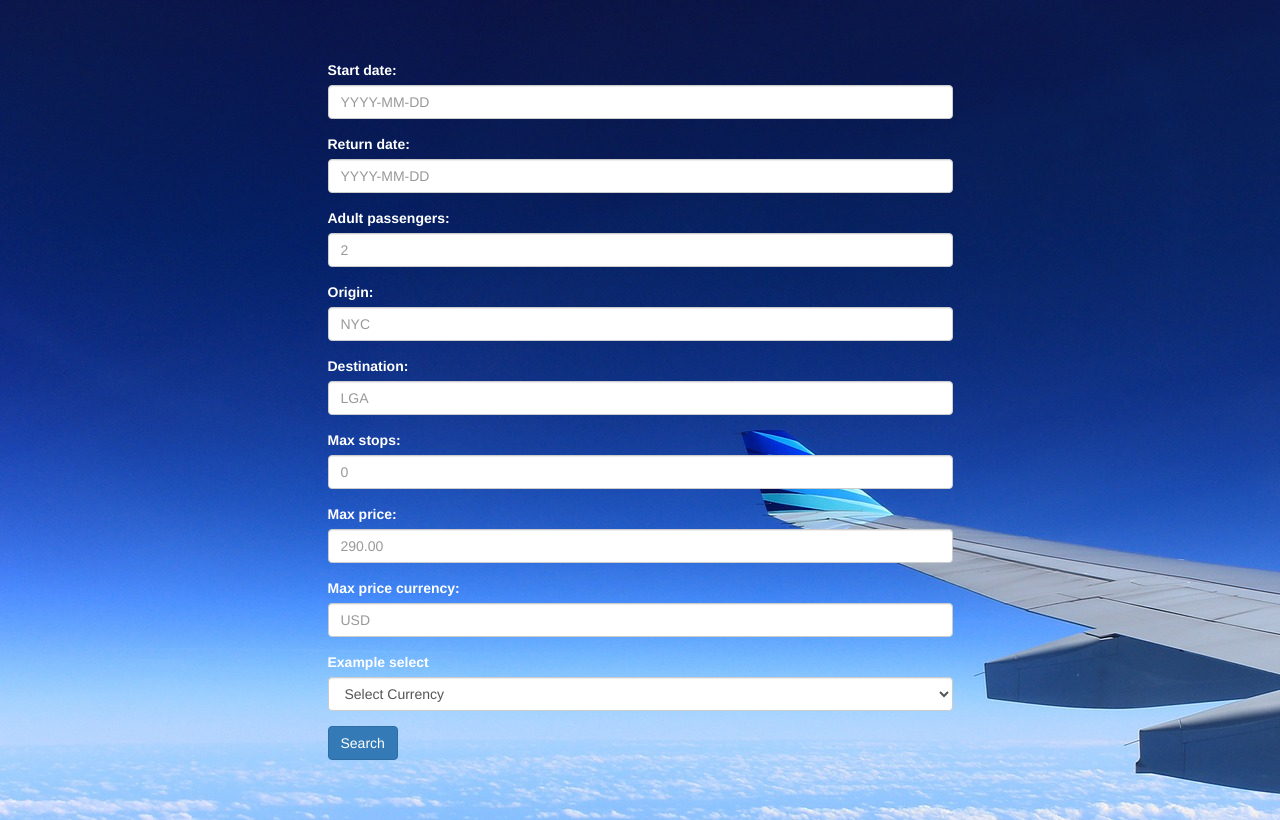
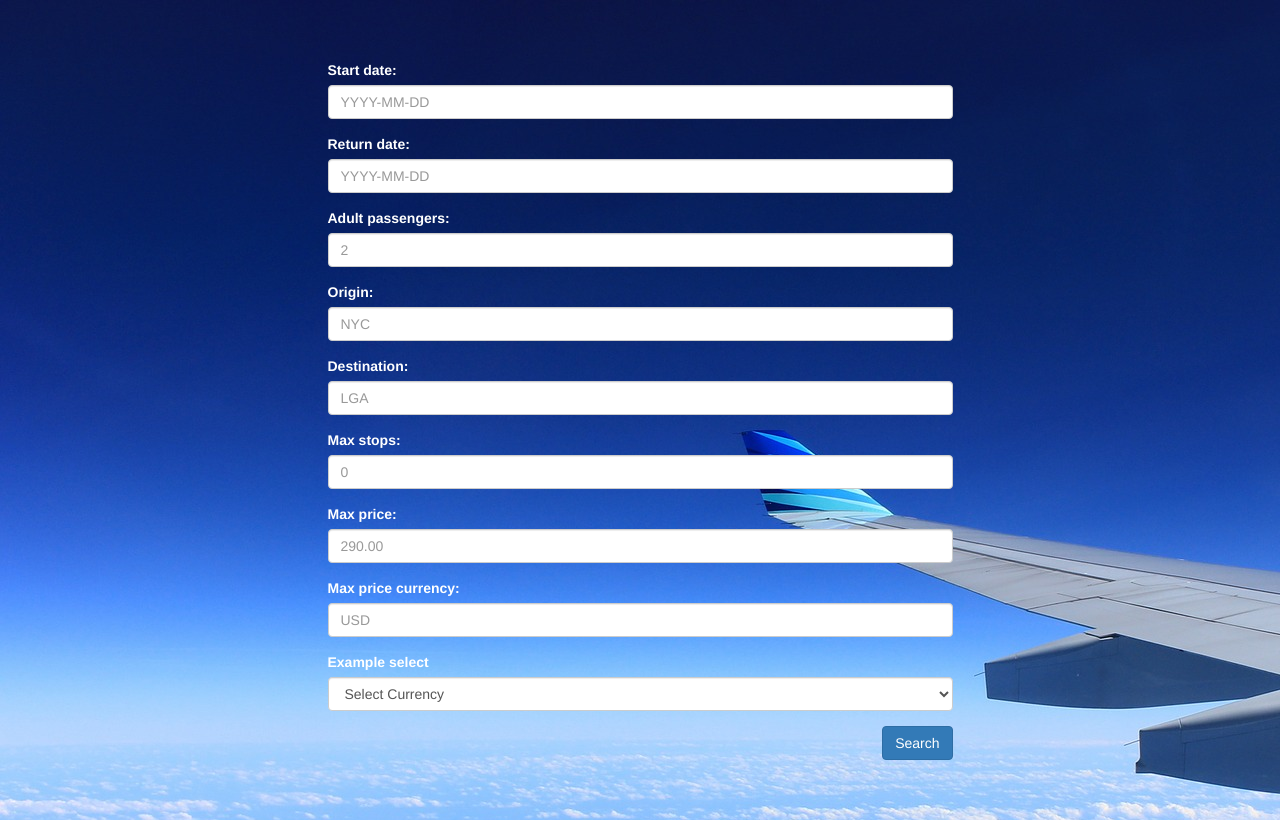
Before and after one commit to MezianeHadjadj/flights_api, a website: page public/index.html in a window 1280 px wide. Drawn offline with nearby package versions, Linux system fonts and the light colour scheme; files that its build step writes are made by us from their sources.

Commit message:
show search button at the right of div

```diff
--- a/public/CSS/style.css
+++ b/public/CSS/style.css
@@ -6,11 +6,15 @@ body {
 label{
     color: white;
 }
-.horizontal_line{height:1px;
+.horizontal_line{
+    height:1px;
     width:100%;
     background:#000;
-    margin-top:100px;}
-
+    margin-top:100px;
+}
+#search_button{
+    float: right;
+}
 .row{
    /* background-color: #009688; */
 }
--- a/public/index.html
+++ b/public/index.html
@@ -95,7 +95,7 @@
                 </select>
             </fieldset>
 
-            <button type="submit" ng-click="get_flights()" class="btn btn-primary">Search </button>
+            <button type="submit" id="search_button" ng-click="get_flights()" class="btn btn-primary">Search </button>
         </form>
 
         <!-- end of Flight api search form -->
```
